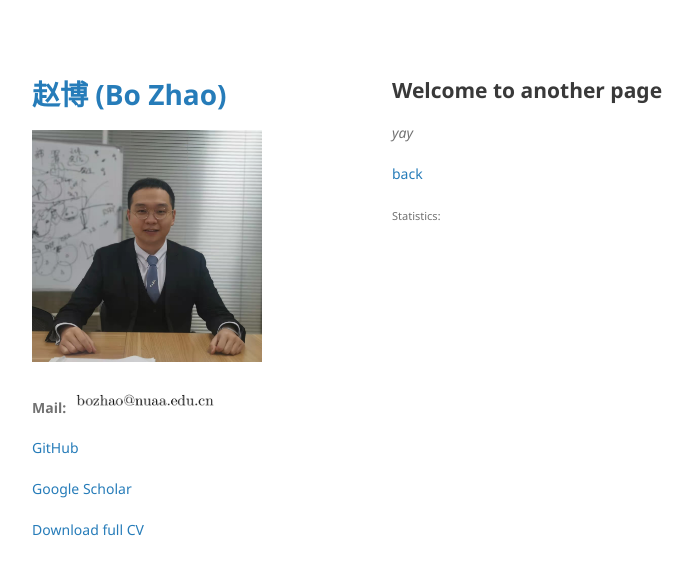
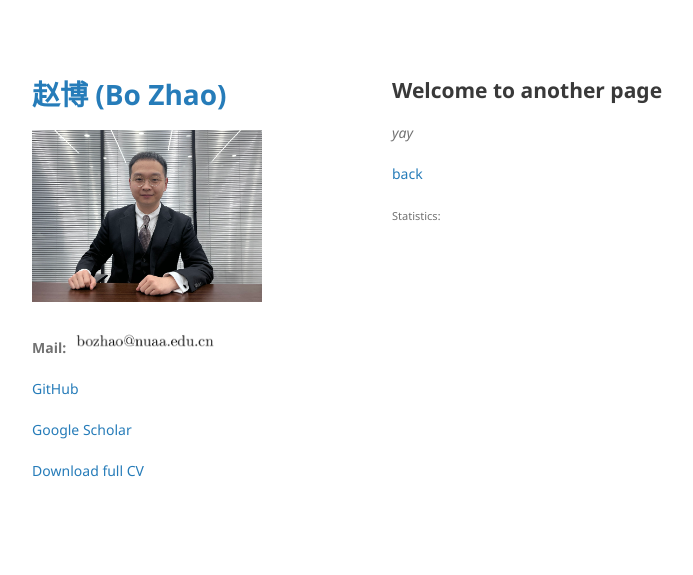
Before and after one commit to BorisZhao/BorisZhao.github.io, a Jekyll site: the page built from another-page.md, in a window 1280 px wide. Shown: the top 575 px of the page, without its empty margins (178-871 px from the left). Built offline with Jekyll 4.4.1, drawn with Linux system fonts in a browser that asks for light colours; a script that is not in the unit is left out; the repository's description, which GitHub fills in, is left out; our own code applies the rules of GitHub Pages for plain Markdown files.

Commit message:
update photo

```diff
--- a/_config.yml
+++ b/_config.yml
@@ -1,5 +1,5 @@
 title: 赵博 (Bo Zhao)
-logo: ./Images/zhaobo v2.jpg
+logo: ./Images/zhaobo v4.jpg
 description:
 show_downloads: false
 google_analytics:
```
Also changed, not shown: Images/zhaobo v4.1.jpg (added), Images/zhaobo v4.jpg (added).
